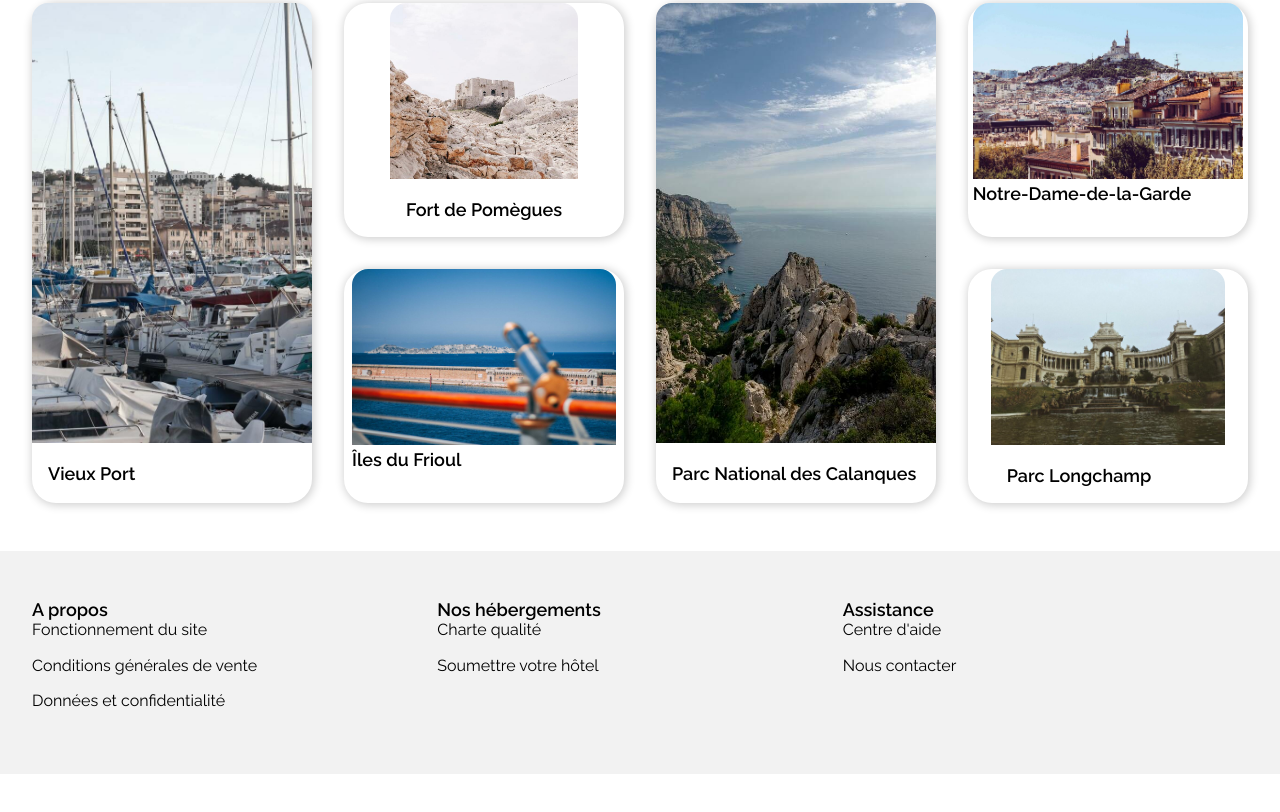
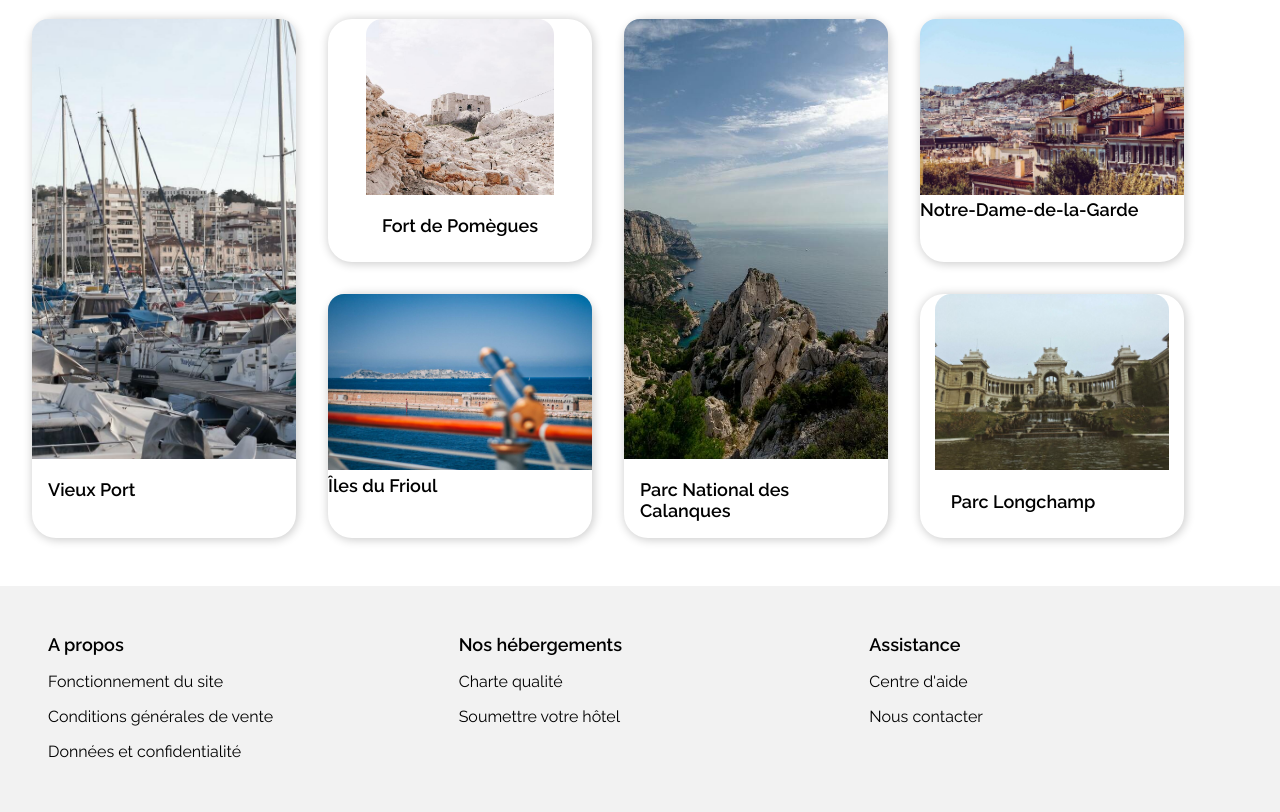
Before and after one commit to 12gram/Companysamuel_02_05012021, a plain HTML site: page index.html in a window 1280 px wide. Shown: the part 1220-2032 px from the top of the page. Before the commit the page ends 1994 px from the top, so only its background shows below. Drawn offline with Linux system fonts and the light colour scheme.

Commit message:
Correction final

```diff
--- a/index.html
+++ b/index.html
@@ -19,7 +19,7 @@
     <div class="nav-wrap">
       <img class="nav-logo" src="img/logo/Reservia.svg" alt="Logo Reservia">
        <a class="nav-link nav-link-blue" href="#hosting">Hébergements</a>
-      <a class="nav-ink nav-link-blue" href="#activity">Activités</a>
+      <a class="nav-link nav-link-blue" href="#activity">Activités</a>
       <a class="nav-link nav-link-bold">S'incrire</a>
     </div>
   </nav>
@@ -314,46 +314,45 @@
     ---------FOOTER---------
     ----------------------->
 
-    <footer class="footer-section">
+    <footer class="footer-section-box">
       <div class="footer-wrap">
         <div class="footer-column">
-        <h3 class="title-footer-column">A propos</h3>
-        <ul class="footer-list">
-          <li class="footer-item">
-            <a class="footer-link" href="#">Fonctionnement du site</a>
+          <h3 class="footer-column-title">A propos</h3>
+          <ul class="footer-column-list">
+            <li class="footer-column-item">
+              <a class="footer-column-link" href="#">Fonctionnement du site</a>
             </li>
-          <li class="footer-item">
-            <a class="footer-link" href="#">Conditions générales de vente</a>
+            <li class="footer-column-item">
+              <a class="footer-column-link" href="#">Conditions générales de vente</a>
             </li>
-          <li class="footer-item">
-            <a class="footer-link" href="#">Données et confidentialité</a>
+            <li class="footer-column-item">
+              <a class="footer-column-link" href="#">Données et confidentialité</a>
             </li>
           </ul>
         </div>
         <div class="footer-column">
-        <h3 class="title-footer-column">Nos hébergements</h3>
-        <ul class="footer-list">
-          <li class="footer-item">
-            <a class="footer-link" href="#">Charte qualité</a>
+          <h3 class="footer-column-title">Nos hébergements</h3>
+          <ul class="footer-column-list">
+            <li class="footer-column-item">
+              <a class="footer-column-link" href="#">Charte qualité</a>
             </li>
-          <li class="footer-item">
-              <a class="footer-link" href="#">Soumettre votre hôtel</a>
+            <li class="footer-column-item">
+                <a class="footer-column-link" href="#">Soumettre votre hôtel</a>
             </li>
           </ul>
         </div>
         <div class="footer-column">
-        <h3 class="title-footer-column">Assistance</h3>
-        <ul class="footer-list">
-          <li class="footer-item">
-            <a class="footer-link" href="#">Centre d'aide</a>
+          <h3 class="footer-column-title">Assistance</h3>
+          <ul class="footer-column-list">
+            <li class="footer-column-item">
+              <a class="footer-column-link" href="#">Centre d'aide</a>
             </li>
-          <li class="footer-item">
-            <a class="footer-link" href="#">Nous contacter</a>
+            <li class="footer-column-item">
+              <a class="footer-column-link" href="#">Nous contacter</a>
             </li>
           </ul>
         </div>
       </div>
     </footer>
-
 </body>
 </html>
--- a/style.css
+++ b/style.css
@@ -75,7 +75,7 @@ button {
 .activity-section,
 .footer-section {
     padding: 0rem 2.5vw;
-    width: 95vw;
+    width: 90vw;
 }
 
 @media screen and (max-width: 768px) {
@@ -112,9 +112,10 @@ button {
     min-height: 45px
 }
 
-    .nav-logo{
+.nav-link{
     padding-top: 50px;
     padding-bottom: 16px;
+    padding-right: -10px;
     text-align: center;
     color: var(--color-black);
     cursor: pointer;
@@ -790,21 +791,27 @@ button {
 ==========FOOTER=============
 ===========================*/
 
-.footer-section {
+.footer-section-box {
     background-color: var(--color-gray);
+
 }
 
 .footer-wrap {
     display: grid;
-    grid-template-columns: repeat(3, 1fr);
-    padding: 3rem 0rem;
+    grid-template-columns: repeat(3, 2fr);
+    padding: 3rem 0rem ;
+    padding-left: 3rem;
 }
 
-.title-footer-collumn {
+.footer-column-link:hover {
+    color: #0065FC;
+}
+
+.footer-column-title {
     padding-bottom: 1rem;
 }
 
-.footer-item {
+.footer-column-item {
     padding-bottom: 1rem;
 }
 
@@ -819,7 +826,7 @@ button {
         padding-bottom: 1rem;
     }
 
-    .footer-item {
+    .footer-column-item {
         padding-bottom: 1rem;
     }
 }
```
Lines whose indentation alone changed are shown as unchanged.
